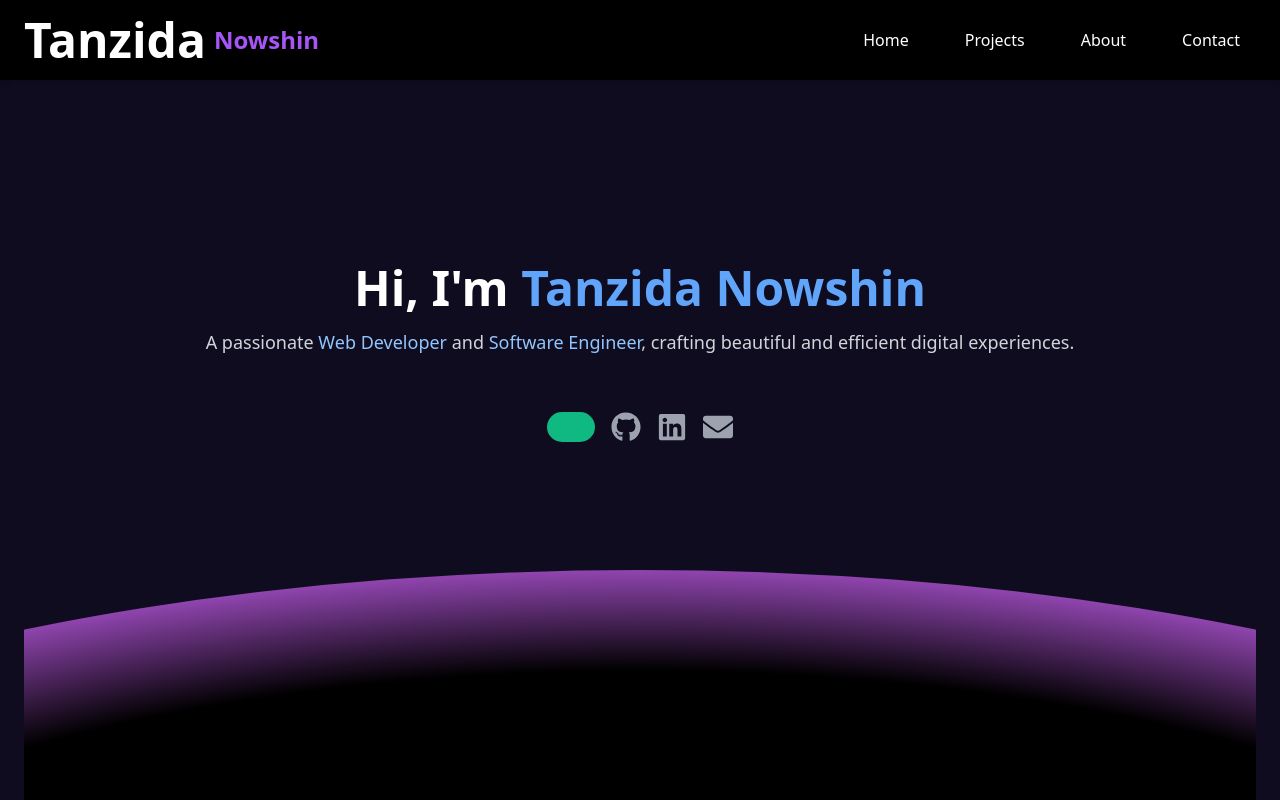
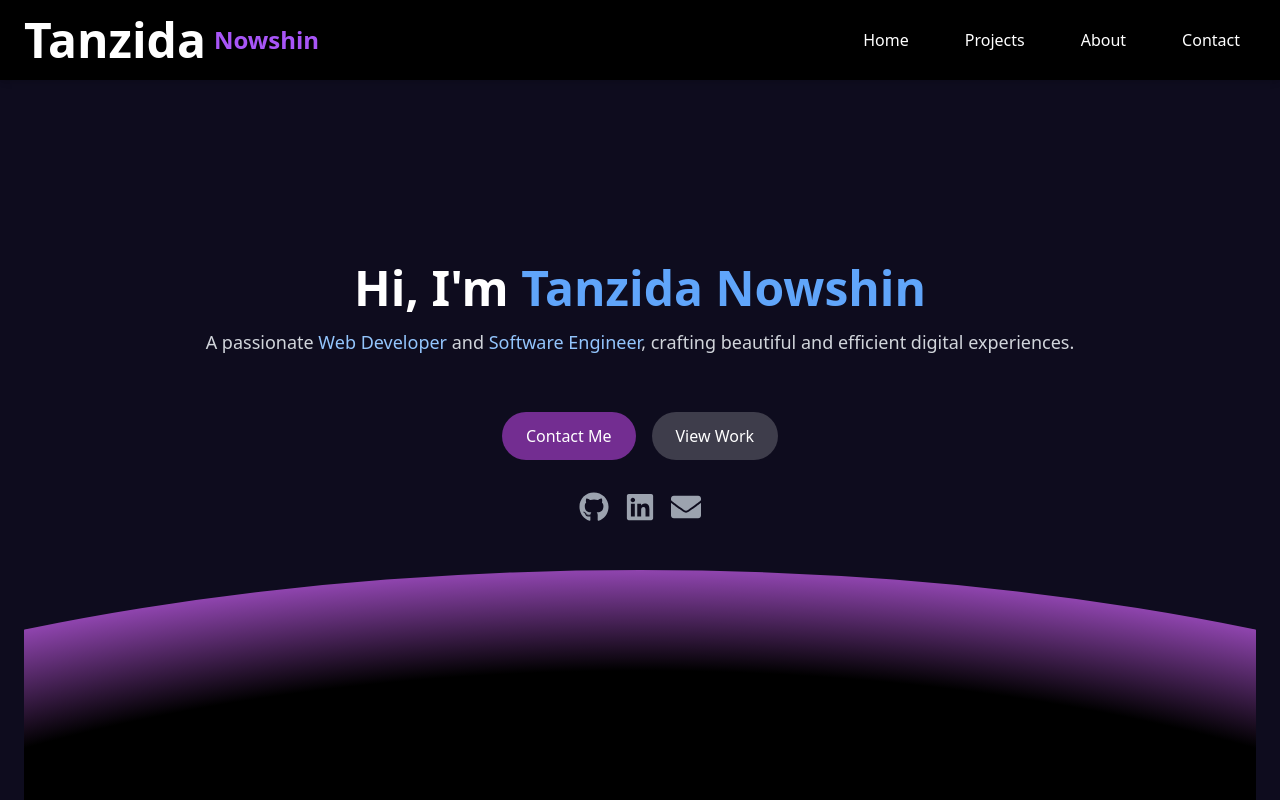
Before and after one commit to Tanzida999/my-portfolio, a React (Create React App) app in the folder frontend/: page / in a window 1280 px wide. Shown: the top 800 px of the page. Built offline with nearby package versions, Linux system fonts and the light colour scheme.

Commit message:
Home Updated

```diff
--- a/frontend/src/pages/Home.tsx
+++ b/frontend/src/pages/Home.tsx
@@ -1,6 +1,4 @@
 import { FaGithub, FaLinkedin, FaEnvelope } from "react-icons/fa";
-import banner3 from "../../src/images/banner3.png";
-import banner2 from "../../src/images/banner2.png";
 import { motion } from "framer-motion";
 
 const Home = () => {
@@ -29,33 +27,62 @@ const Home = () => {
         </div>
 
         <div className="flex gap-4 justify-center">
-          <motion.div
+          <motion.button
             whileHover={{ scale: 1.05 }}
-            className="px-6 py-3 bg-emerald-500 rounded-full font-medium hover"
-          ></motion.div>
-          <a
+            className="px-6 py-3 bg-[#732D91] rounded-full font-medium hover:bg-[#732D91] transition-colors"
+          >
+            Contact Me
+          </motion.button>
+          <motion.button
+            whileHover={{ scale: 1.05 }}
+            className="px-6 py-3 bg-white/20 rounded-full font-medium hover:bg-white/10 transition-colors"
+          >
+            View Work
+          </motion.button>
+        </div>
+
+        <motion.div
+          animate={{ y: [0, 15, 0] }}
+          transition={{ duration: 3, repeat: Infinity, ease: "easeInOut" }}
+          className="absolute bottom-16 right-1/3 bg-purple-500/10 rounded-full blur-xl"
+        ></motion.div>
+
+        {/* Social Icons with motion effects */}
+        <motion.div
+          className="flex gap-4 justify-center mt-8"
+          initial={{ opacity: 0 }}
+          animate={{ opacity: 1 }}
+          transition={{ duration: 1.5 }}
+        >
+          <motion.a
             href="https://github.com/Tanzida999?tab=repositories"
             target="_blank"
             rel="noopener noreferrer"
             className="text-gray-400 hover:text-white transition"
+            whileHover={{ scale: 1.1 }}
+            whileTap={{ scale: 0.95 }}
           >
             <FaGithub size={30} />
-          </a>
-          <a
+          </motion.a>
+          <motion.a
             href="https://www.linkedin.com/in/tanzida-nowshin-b058b0179/"
             target="_blank"
             rel="noopener noreferrer"
             className="text-gray-400 hover:text-white transition"
+            whileHover={{ scale: 1.1 }}
+            whileTap={{ scale: 0.95 }}
           >
             <FaLinkedin size={30} />
-          </a>
-          <a
+          </motion.a>
+          <motion.a
             href="mailto:nowshinsara999@gmail.com"
             className="text-gray-400 hover:text-white transition"
+            whileHover={{ scale: 1.1 }}
+            whileTap={{ scale: 0.95 }}
           >
             <FaEnvelope size={30} />
-          </a>
-        </div>
+          </motion.a>
+        </motion.div>
       </div>
     </div>
   );
```
